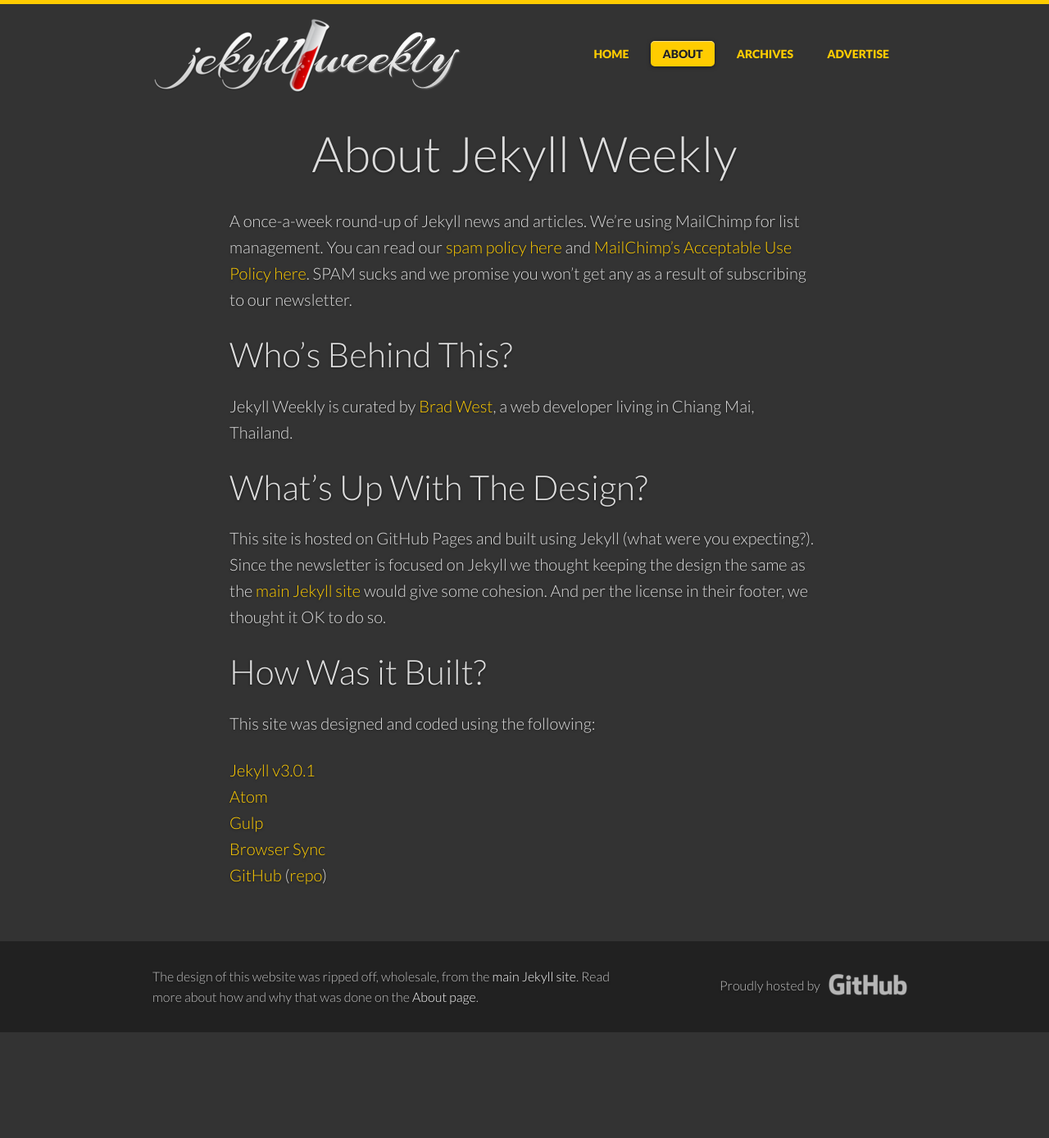
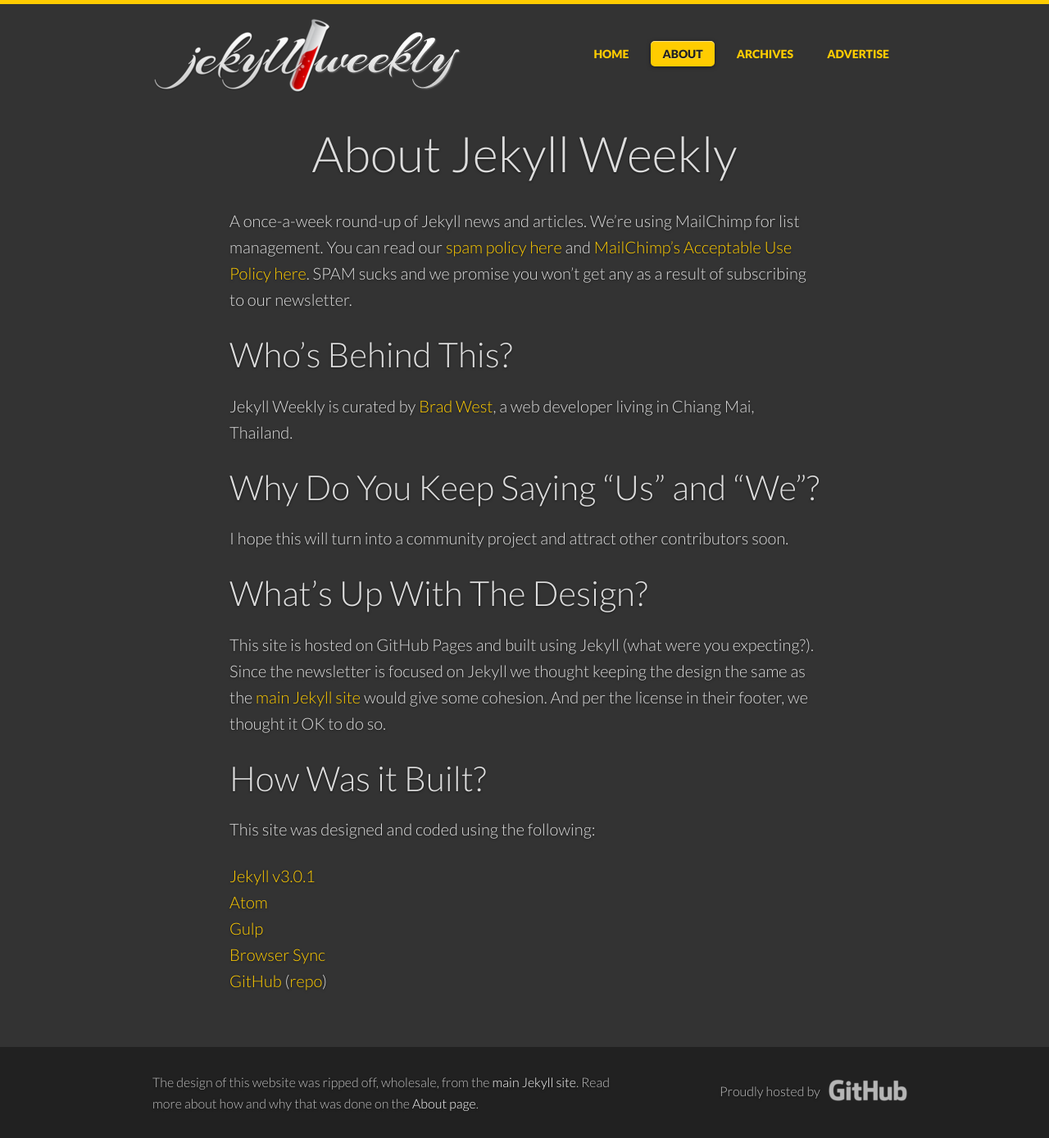
Before and after one commit to jekyllweekly/jekyllweekly.github.io, a Jekyll site: the page built from _pages/about.md, in a window 1280 px wide. Shown: the whole page at 82% size. Built offline with Jekyll 4.4.1, drawn with Linux system fonts in a browser that asks for light colours; nearby versions of some CDN libraries; comment, search, counter and statistics services are not loaded; before the commit the page ends 1259 px from its top, so only the background shows below that.

Commit message:
Added some clarification

```diff
--- a/_pages/about.md
+++ b/_pages/about.md
@@ -12,6 +12,10 @@
 
 Jekyll Weekly is curated by [Brad West](http://bradonomics.com/), a web developer living in Chiang Mai, Thailand.
 
+## Why Do You Keep Saying "Us" and "We"?
+
+I hope this will turn into a community project and attract other contributors soon.
+
 ## What's Up With The Design?
 
 This site is hosted on GitHub Pages and built using Jekyll (what were you expecting?). Since the newsletter is focused on Jekyll we thought keeping the design the same as the [main Jekyll site](http://jekyllrb.com/) would give some cohesion. And per the license in their footer, we thought it OK to do so.
```
